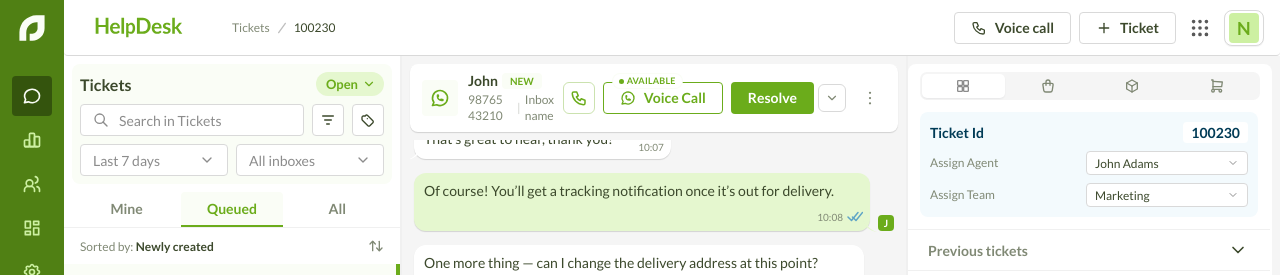
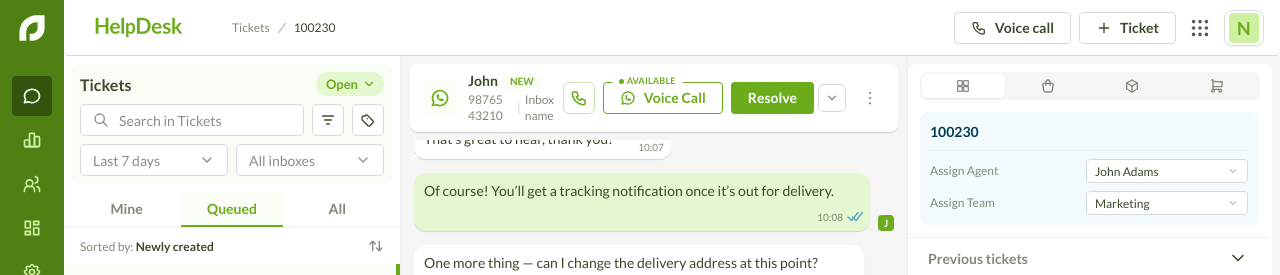
Before and after one commit to abhimanyusaha-Limechat/LimeChat-Design-Product, a React (Vite) app: page / in a window 1280 px wide. Shown: the top 275 px of the page. Built offline with nearby package versions, Linux system fonts and the light colour scheme.

Commit message:
Polish overview ticket info from design feedback
Show copyable ticket ID inline at 14px and add a divider before assignment rows.

Co-authored-by: Cursor <cursoragent@cursor.com>

```diff
--- a/src/components/TicketDetailsPanel/TicketDetailsPanel.css
+++ b/src/components/TicketDetailsPanel/TicketDetailsPanel.css
@@ -154,6 +154,13 @@
   border-radius: 8px;
 }
 
+.lc-tdp__info-divider {
+  margin: 0;
+  border: none;
+  height: 1px;
+  background: var(--lc-color-gray-200);
+}
+
 .lc-tdp__detail-row {
   display: flex;
   align-items: center;
@@ -173,31 +180,32 @@
 .lc-tdp__detail-label {
   flex: 1 1 0;
   min-width: 0;
+  font-size: 12px;
+  font-weight: 600;
+  line-height: 16px;
+  color: var(--lc-tdp-secondary-dark);
+}
+.lc-tdp__ticket-id {
+  flex: 1 1 0;
+  min-width: 0;
+  padding: 0;
+  border: none;
+  background: transparent;
+  font-family: inherit;
   font-size: 14px;
   font-weight: 600;
   line-height: 20px;
   color: var(--lc-tdp-secondary-dark);
-}
-.lc-tdp__detail-value {
-  flex-shrink: 0;
-  padding: 2px 8px;
-  border-radius: 4px;
-  background: var(--lc-color-white);
-  color: var(--lc-tdp-secondary-dark);
-  font-size: 14px;
-  font-weight: 600;
   text-transform: uppercase;
+  text-align: left;
+  cursor: pointer;
   overflow: hidden;
   text-overflow: ellipsis;
   white-space: nowrap;
 }
-button.lc-tdp__detail-value--copyable {
-  border: none;
-  font-family: inherit;
-  cursor: pointer;
-}
-button.lc-tdp__detail-value--copyable:hover {
-  background: var(--lc-tdp-primary-light);
+button.lc-tdp__ticket-id.lc-tdp__detail-value--copyable:hover {
+  background: transparent;
+  color: var(--lc-tdp-primary);
 }
 .lc-tdp__detail-value--copied,
 .lc-tdp__detail-value--copied:hover {
--- a/src/components/TicketDetailsPanel/TicketDetailsPanel.tsx
+++ b/src/components/TicketDetailsPanel/TicketDetailsPanel.tsx
@@ -168,7 +168,7 @@ export interface TicketDetailsPanelProps extends HTMLAttributes<HTMLDivElement>
 }
 
 /** Copy-to-clipboard detail value — "Click to copy" tooltip; flips to "Copied" briefly on click. */
-function CopyableDetailValue({ value }: { value: string }) {
+function CopyableTicketId({ value }: { value: string }) {
   const [copied, setCopied] = useState(false);
   const timer = useRef<number | undefined>(undefined);
 
@@ -189,38 +189,16 @@ function CopyableDetailValue({ value }: { value: string }) {
     <Tooltip label="Click to copy" position="bottom">
       <button
         type="button"
-        className={`lc-tdp__detail-value lc-tdp__detail-value--copyable${
+        className={`lc-tdp__ticket-id lc-tdp__detail-value--copyable${
           copied ? ' lc-tdp__detail-value--copied' : ''
         }`}
+        aria-label="Ticket Id"
         aria-live="polite"
         onClick={handleClick}
       >
         {copied ? 'Copied' : value}
       </button>
     </Tooltip>
-  );
-}
-
-function DetailRow({
-  icon,
-  label,
-  value,
-  action,
-  copyable,
-}: {
-  icon?: ReactNode;
-  label: string;
-  value: string;
-  action?: ReactNode;
-  copyable?: boolean;
-}) {
-  return (
-    <div className="lc-tdp__detail-row">
-      {icon != null && <span className="lc-tdp__detail-icon">{icon}</span>}
-      <span className="lc-tdp__detail-label">{label}</span>
-      {copyable ? <CopyableDetailValue value={value} /> : <span className="lc-tdp__detail-value">{value}</span>}
-      {action}
-    </div>
   );
 }
 
@@ -713,7 +691,14 @@ export const TicketDetailsPanel = forwardRef<HTMLDivElement, TicketDetailsPanelP
         <div {...panelProps}>
           {(ticketId || agent || team) && (
             <div className="lc-tdp__info">
-              {ticketId && <DetailRow label="Ticket Id" value={ticketId} copyable />}
+              {ticketId && (
+                <div className="lc-tdp__detail-row">
+                  <CopyableTicketId value={ticketId} />
+                </div>
+              )}
+              {ticketId && (agent || team) && (
+                <hr className="lc-tdp__info-divider" aria-hidden="true" />
+              )}
               {agent && <AssignmentRow label="Assign Agent" field={agent} />}
               {team && <AssignmentRow label="Assign Team" field={team} />}
             </div>
```
